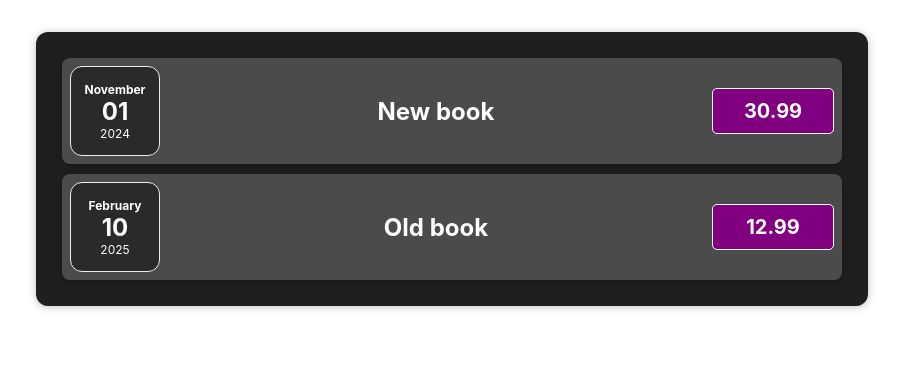
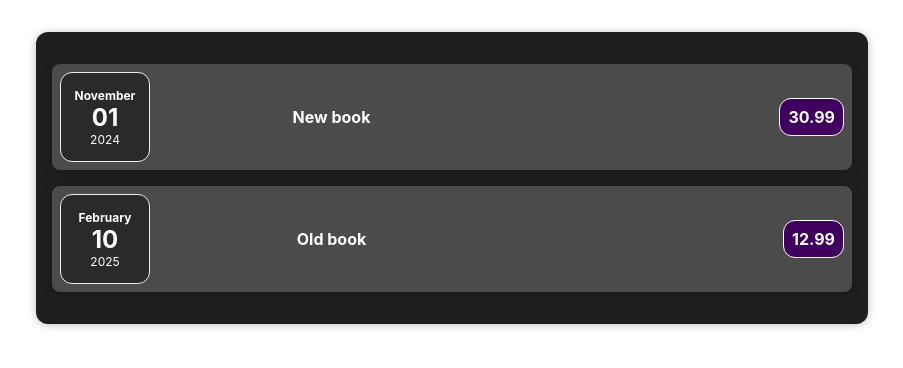
Before and after one commit to hinoobers/expenses-http, a React (Create React App) app: page / in a window 1280 px wide. Shown: the top 368 px of the page, without its empty margins (188-1091 px from the left). Built offline with nearby package versions, Linux system fonts and the light colour scheme.

Commit message:
Correct CSS

```diff
--- a/src/components/ExpenseItem.css
+++ b/src/components/ExpenseItem.css
@@ -6,27 +6,32 @@
     box-shadow: 0 2px 8px rgba(0, 0, 0, 0.25);
     background-color: #4b4b4b;
     color: white;
-    margin: 10px;
+    margin: 1rem 0;
     border-radius: 8px;
 }
 
 .expense-item__description {
     display: flex;
-    flex-direction: column-reverse;
+    flex-direction: column;
+    gap: 1rem;
     align-items: flex-end;
     justify-content: flex-start;
+    flex: 1;
+}
+
+.expense-item h2 {
+    font-size: 1rem;
+    flex: 1;
+    margin: 0 1rem;
+    color: white;
 }
 
 .expense-item__price {
-    background-color: purple;
-    padding-top: 10px;
-    padding-bottom: 10px;
-    border-radius: 5px;
+    font-size: 1rem;
+    font-weight: bold;
     color: white;
-    min-width: 120px;
-    max-width: 120px;
-    border: 1px white solid;
-
-    font-size: 20px;
-    font-weight: bold;
+    background-color: #40005d;
+    border: 1px solid white;
+    padding: 0.5rem;
+    border-radius: 12px;
 }
```
